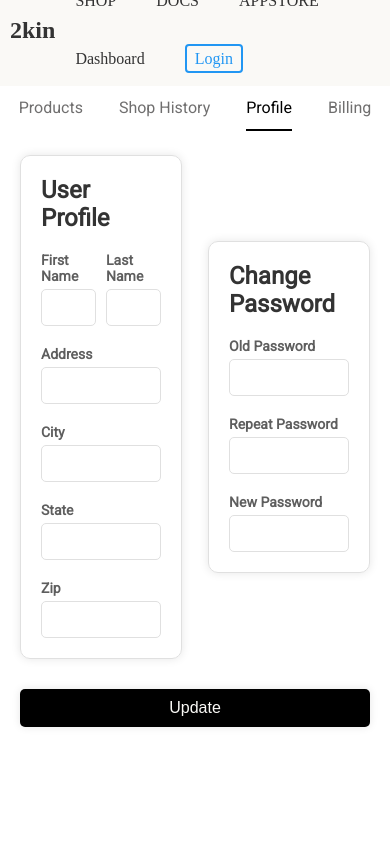
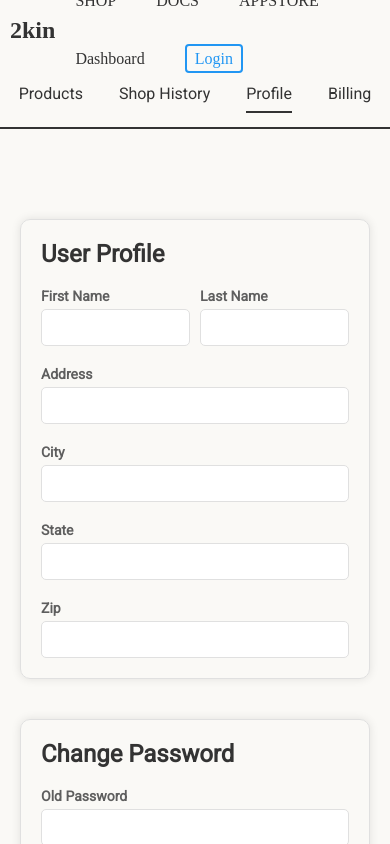
Before and after one commit to SirSicard/2KIN-Onboarding, a React (Vite) app in the folder client/: page /user/profile in a window 390 px wide. Shown: the top 844 px of the page. Built offline with nearby package versions, Linux system fonts and the light colour scheme.

Commit message:
fixed style for all components and pages

```diff
--- a/client/src/pages/dashboard/UserProfile.jsx
+++ b/client/src/pages/dashboard/UserProfile.jsx
@@ -80,7 +80,7 @@ export default function UserProfile() {
               <div className="billing-form-group">
                 <label htmlFor="oldPassword">Old Password</label>
                 <input
-                  type="oldPassword"
+                  type="current-password"
                   id="oldPassword"
                   name="oldPassword"
                   required
--- a/client/src/styles/addProd.css
+++ b/client/src/styles/addProd.css
@@ -5,6 +5,7 @@
 .container {
   font-family: 'Roboto', sans-serif;
   width: 100%;
+  height: 100%;
   display: grid;
   grid-template-columns: 2fr 1fr;
   gap: 20px;
@@ -14,15 +15,17 @@
 
 }
 .preview {
-    max-width: 400px;
+    max-width: 600px;
     display: flex;
     flex-direction: column;
     gap: 16px;
-    grid-row: 1 / 3;
+    grid-row: 1 / 3
+
 
 }
 .product-card {
     width: 100%;
+    max-width: 500px;
     padding: 0 12px ;
     display: flex;
     align-items: center;
@@ -32,15 +35,27 @@
 }
 
 .product-details {
-    width:400px;
+    width: 100%;
+   max-width: 150px;
     font-size: 10px;
     display: flex;
     flex-direction: column;
-    align-items: flex-end;
-    padding: 12px;
+    align-items: flex-start;
+    padding: 12px 0;
+    gap: 8px;
+}
+
+.product-image {
+    display: flex;
+    align-items: center;
+    width: 100%;
+    height: 100%;
 }
 
 .product-image img {
+    max-width: 65px;
+    max-height: 65px;
+    object-fit: cover;
     border-radius: 10px;
 }
 
@@ -122,11 +137,12 @@
 /* responsive */
 @media (max-width: 768px) {
     .container {
-    grid-template-columns: 1fr; /* Stack items vertically */
+    grid-template-columns: 1fr;
         padding: 16px;
     }
     .preview {
         grid-row: 2 / 3;
+        margin-bottom: 52px;
     }
     .form {
         margin-top: 16px;
--- a/client/src/styles/billingPage.css
+++ b/client/src/styles/billingPage.css
@@ -10,11 +10,15 @@
 /* billingPage.css */
 
 .billing-container {
+  font-family: 'Roboto', sans-serif;
+  width: 100%;
+  height: 100%;
   display: flex;
   flex-direction: column;
   justify-content: center;
   align-items: center;
   font-size: 0.8rem;
+  margin-bottom: 52px;
 }
 
 .billing-header {
@@ -23,7 +27,6 @@
   display: flex;
 flex-direction: column;
 gap: 20px;
-  margin-bottom: 20px;
 }
 
 
@@ -31,7 +34,7 @@ gap: 20px;
 .payment {
   position: relative;
   width: 100%;
-  /* min-width: 800px; */
+  min-width: 800px;
   max-height: fit-content;
   display: flex;
   flex-direction: column;
@@ -39,7 +42,15 @@ gap: 20px;
   padding: 10px 20px;
   border: 1px solid #e0e0e0;
   border-radius: 10px;
+  gap: 20px;
 
+}
+
+.address-info,
+.payment-info {
+  display: flex;
+  flex-direction: column;
+  gap: 10px;
 }
 
 p, h4 {
@@ -163,9 +174,6 @@ color: #7b7b7b;
 }
 
 .payment-option {
-  /* display: flex;
-  align-items: center;
-  flex-direction: row; */
   padding: 8px 16px;
   margin-right: 8px;
   border: 1px solid #838383;
--- a/client/src/styles/shopHistory.css
+++ b/client/src/styles/shopHistory.css
@@ -10,18 +10,16 @@
     flex-direction: column;
     justify-content: center;
     align-items: center;
-    gap: 10px;
-    padding: 0 24px;
+    gap: 18px;
+    margin-bottom: 52px;
 }
 
 
 .shop-history{
-    /* width: 100%;
- max-width: 800px; */
-    padding: 20px;
-
-
-
+    width: 100%;
+ max-width: 1200px;
+    display: flex;
+    flex-direction: column;
 }
 
 
@@ -37,13 +35,9 @@
     display: flex;
     align-items: center;
     justify-content: space-between;
-    padding: 0 24px;
+    border: 1px solid var(--soft-gray-color);
+    padding: 24px;
 }
-
-
-
-
-
 
 
 .product-card-h{
--- a/client/src/styles/user-dashboard.css
+++ b/client/src/styles/user-dashboard.css
@@ -2,39 +2,42 @@
 @import url('https://fonts.googleapis.com/css2?family=Roboto:wght@300&family=Roboto:wght@400&display=swap');
 
 
-
+:root {
+  --main-bg-color: #faf9f6;
+  --main-primary-text-color: #333333;
+  --button-bg-color: #2196f3;
+  --button-text-color: #ffffff;
+  --button-hover-color: #1976d2;
+  --light-gray: #ccc;
+  --vermilion: #ff3333;
+  --medium-green: #4caf50;
+  --dark-green: #388e3c;
+  --dark-gray:  #424242
+}
 
 
 .container-dashboard{
 font-family: 'Roboto', sans-serif;
   width: 100%;
-  height: 100vh;
-  background-color: hsl(0, 0%, 100%);
+  height: 100%;
+
 }
 
 .dashboard-content {
     width: 100%;
+  height: 100%;
   padding: 0 20px;
-  margin-top: 26px;
-
-
-}
-
-.dashboard {
-  width: 100%;
-  /* max-width: 1200px; */
-  /* padding: 0 20px; */
-  margin-top: 26px;;
+  margin-top: 52px;
 }
 
 .dashboard-ul {
   width: 100%;
+   height: 100%;
   list-style-type: none;
   display: flex;
   flex-direction: row;
   justify-content: center;
-  padding: 0;
-  margin-top: 20px;
+  margin-bottom: 20px;
   gap: 36px;
 }
 
@@ -47,24 +50,25 @@ font-family: 'Roboto', sans-serif;
 }
 
 
-.dashboard-item:hover {
-border-bottom: 1px solid  #706f6f;;
+.dashboard-ul{
+  border-bottom: 2px solid var(--main-primary-text-color);
+  padding: 12px 0;
+  color: var(--secondary-color)
 }
 
-.dashboard-item .active {
-   border-bottom: 2px solid #000;
-   padding: 12px 0;
-    color: #000;
-
+.dashboard ul li a:hover {
+  color: #7f7f7f;
+  padding: 8px 0;
 }
-
-
-
-
+.dashboard-ul .active {
+  border-bottom: 2px solid var(--main-primary-text-color);
+  padding: 8px 0;
+}
 
 .dashboard ul li a {
   text-decoration: none;
-  padding: '10px 0';
-  color: #706f6f;
+  color: var(--main-primary-text-color);
+  padding: 8px 0;
+
 
 }
--- a/client/src/styles/userProfile.css
+++ b/client/src/styles/userProfile.css
@@ -10,7 +10,10 @@
 .container-lg{
     font-family: 'Roboto', sans-serif;
     width: 100%;
-    height: 100vh;
+    height: 100%;
+   margin-bottom: 52px;
+
+
 }
 
 
@@ -20,10 +23,12 @@
 }
 
 .row{
+    width: 100%;
+    height: 100%;
     display: flex;
     flex-direction: row;
     justify-content: space-around;
-    align-items: center;
+    /* align-items: center; */
     padding: 0;
     gap: 26px;
 
@@ -127,3 +132,23 @@
     border-radius: 10px;
     object-fit: cover;
 }
+
+@media screen and (max-width: 768px){
+    .row{
+        flex-direction: column;
+        gap: 20px;
+        margin-top: 90px;
+    }
+    .billing-form-group-info,
+    .billing-form-group-pass{
+        max-width: 100%;
+    }
+    .billing-form-group-info form,
+    .billing-form-group-pass form{
+        max-width: 100%;
+    }
+    .btn{
+        max-width: 100%;
+    }
+
+}
```
Also changed, not shown: client/src/components/User/UserDashboard.jsx (+3 -5 lines).
